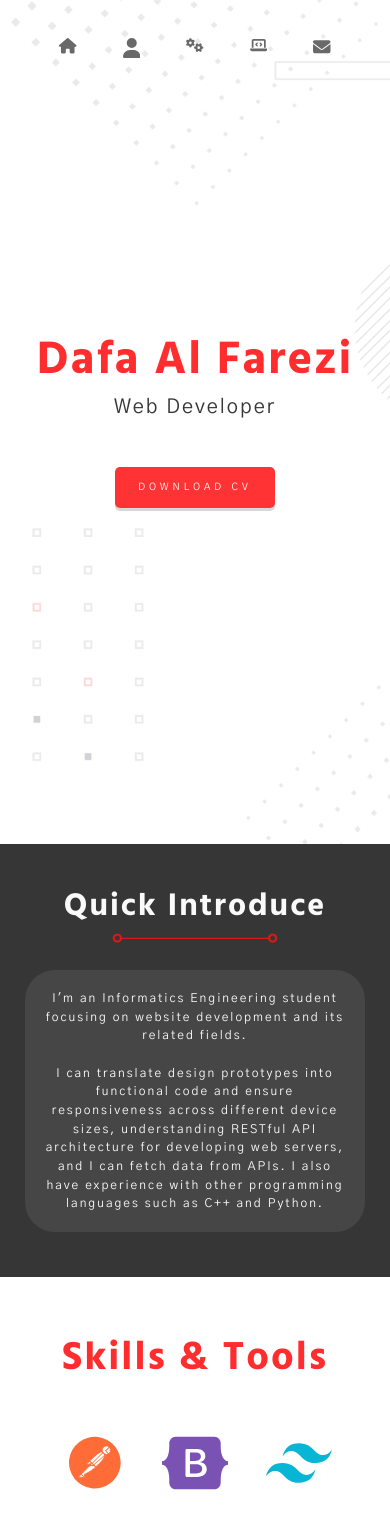
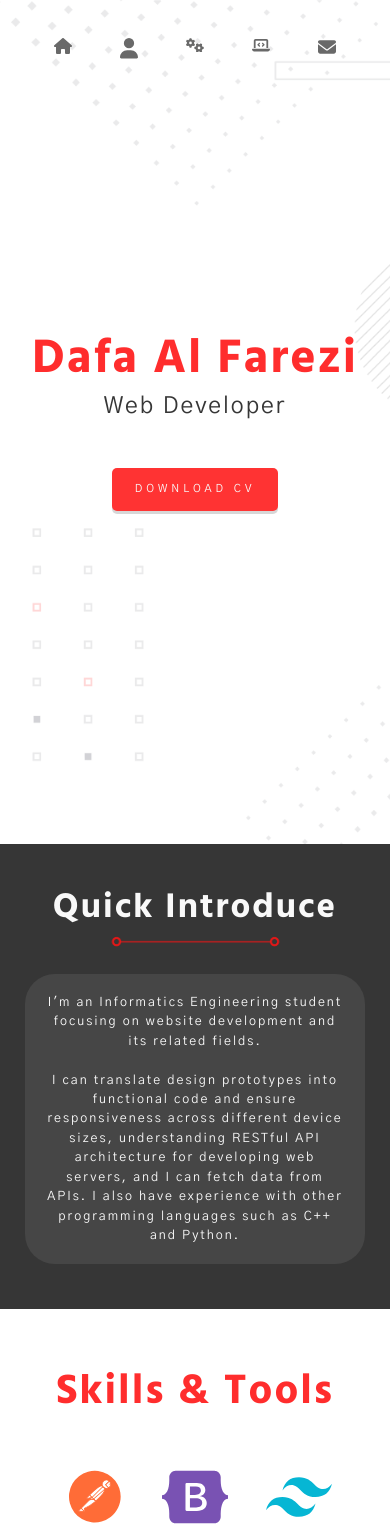
Before and after one commit to Rezial011/web-porto, a React (Vite) app: page / in a window 390 px wide. Shown: the top 1532 px of the page. Built offline with nearby package versions, Linux system fonts and the light colour scheme.

Commit message:
mobile display adjustments 2

```diff
--- a/src/index.css
+++ b/src/index.css
@@ -597,23 +597,23 @@ body {
 
 @media (max-width: 412px) {
   .navbar {
-    gap: 46px;
+    gap: 48px;
   }
 
   .navbar svg {
-    width: 17.5px;
+    width: 18px;
   }
 
   .home h1 {
-    font-size: 46.5px;
+    font-size: 48px;
   }
 
   .home p {
-    font-size: 20px;
+    font-size: 23px;
   }
 
   .home button {
-    font-size: 10px;
+    font-size: 11px;
     padding: 14px 23px;
   }
 
@@ -623,15 +623,15 @@ body {
   }
 
   .profile h1 {
-    font-size: 32px;
+    font-size: 35px;
   }
 
   .profile img {
-    width: 172px;
+    width: 175px;
   }
 
   .profile p {
-    font-size: 12px;
+    font-size: 12.5px;
     padding: 19px;
   }
 
@@ -645,7 +645,7 @@ body {
   }
 
   .skills h1{
-    font-size: 40px;
+    font-size: 42px;
     padding-bottom: 5px;
   }
 
@@ -667,7 +667,7 @@ body {
   }
 
   .porto h1 {
-    font-size: 40px;
+    font-size: 42px;
     margin-bottom: 30px;
   }
 
@@ -709,7 +709,7 @@ body {
     font-size: 38px;
   }
   .footer p {
-    font-size: 10px;
+    font-size: 10.6px;
     margin: 3px;
   }
 
@@ -718,12 +718,12 @@ body {
   }
 
   .footer div:first-of-type img {
-    width: 10px;
+    width: 11px;
     height: auto;
     margin: 0 3px;
   }
 
   .copyright {
-    font-size: 9px;
+    font-size: 10px;
   }
 }
```
